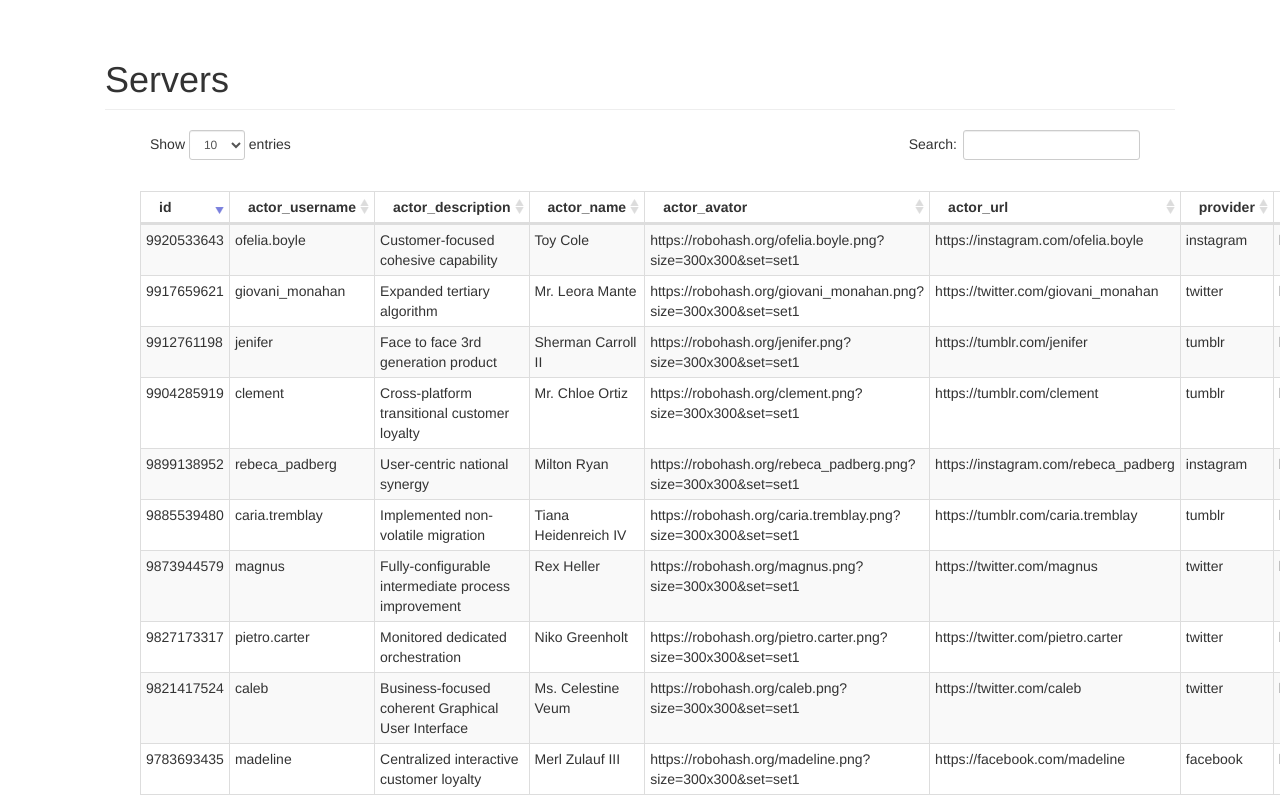
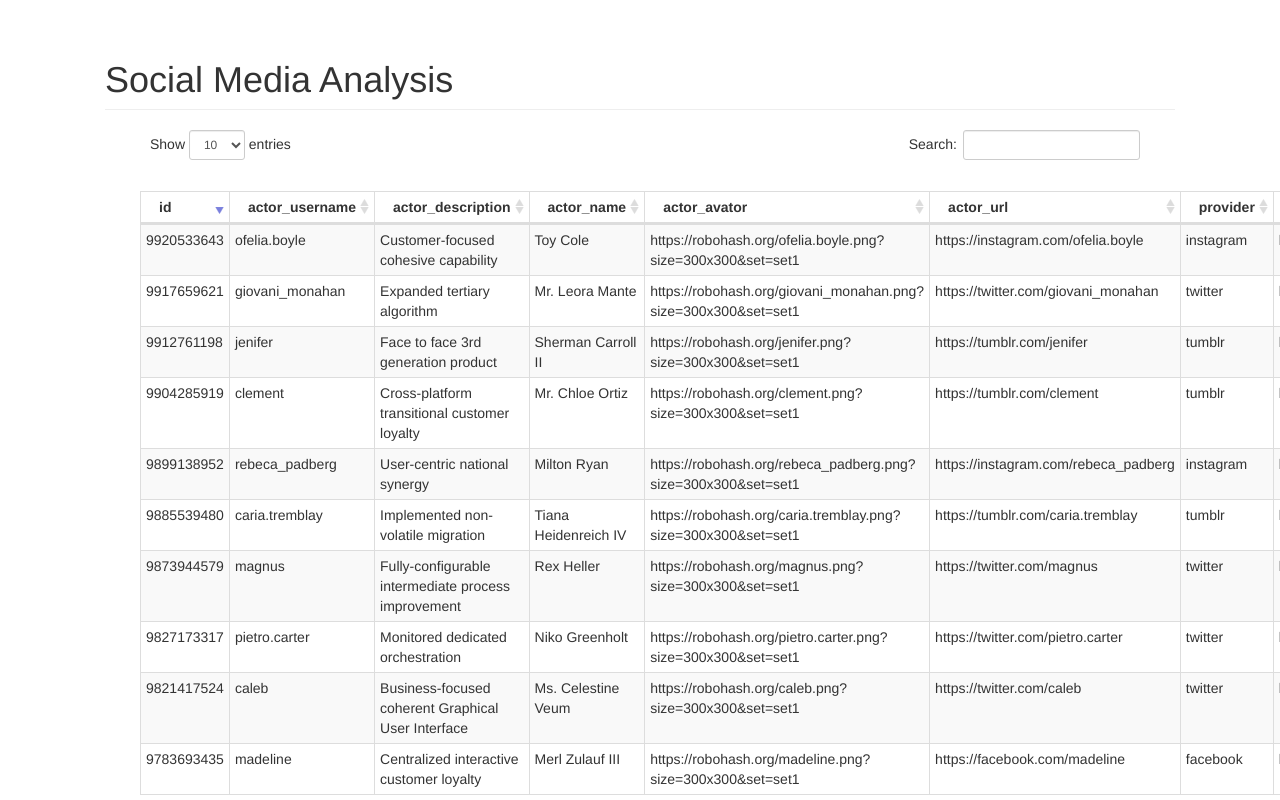
Before and after one commit to gaditek-alikhan/social-media-analytics, a plain HTML site: page index.html in a window 1280 px wide. Shown: the top 800 px of the page. Drawn offline with Linux system fonts and the light colour scheme; files whose address does not match are found by name.

Commit message:
screenshots added

```diff
--- a/index.html
+++ b/index.html
@@ -1,7 +1,7 @@
 <!DOCTYPE html>
 <html lang="en">
 <head>
-	<title>Test</title>
+	<title>Social Media Analysis</title>
 	<meta charset="utf-8">
 	<meta name="viewport" content="width=device-width, initial-scale=1">
 	<link rel="stylesheet" href="css/bootstrap.min.css">
@@ -47,7 +47,7 @@
 	<div class="row">
 		<div class="col-md-12" style="displayx:none;">
 			<!--<div ng-include="'tbl_tpl.html'"></div>-->
-			<h1 class="page-header">Servers</h1>
+			<h1 class="page-header">Social Media Analysis</h1>
 			<div class="dataTable_wrapper content"></div>
 		</div>
 	</div>
```
Also changed, not shown: screenshots/activity-view.png (added), screenshots/charts.png (added), screenshots/data-table-view.png (added).
